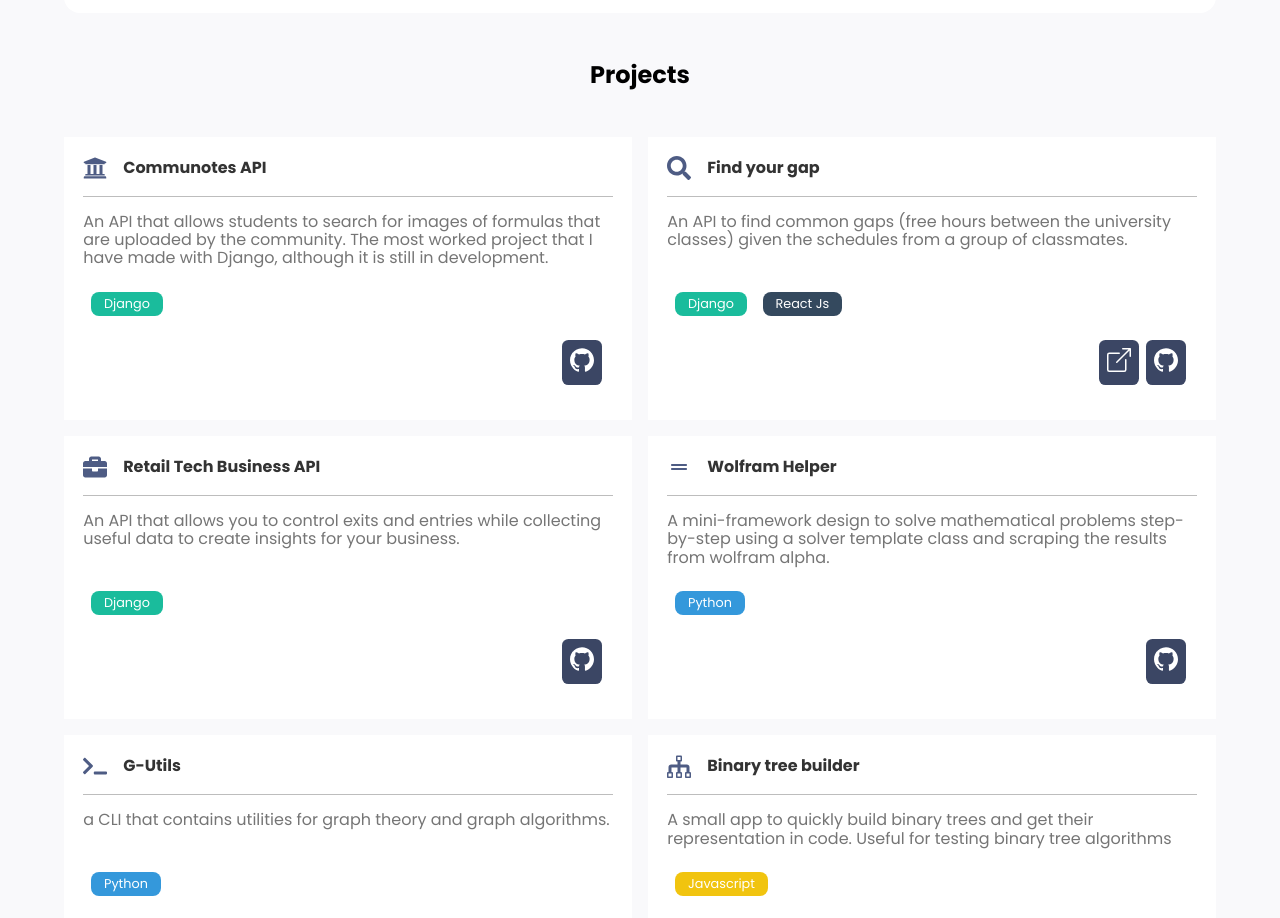
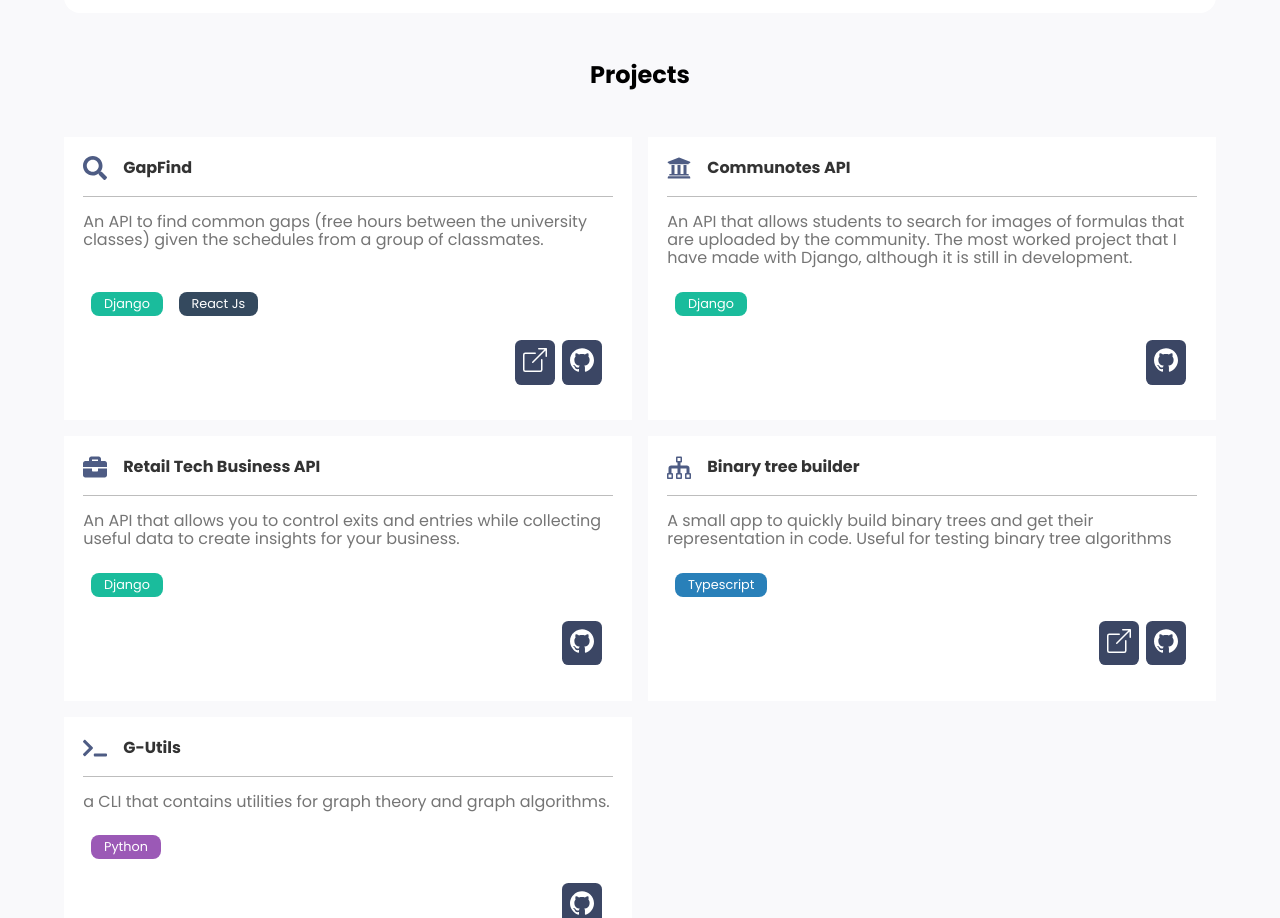
Before and after one commit to dgop92/portfolio, a React (Create React App) app: page / in a window 1280 px wide. Shown: the part 2060-2978 px from the top of the page. Built offline with nearby package versions, Linux system fonts and the light colour scheme.

Commit message:
project: update data of projects

```diff
--- a/src/constants/globals.js
+++ b/src/constants/globals.js
@@ -8,7 +8,7 @@ export const navItems = [
 export const techTagsOptions = {
   PYTHON: {
     name: "Python",
-    bgColor: "#3498DB",
+    bgColor: "#9B59B6",
   },
   DJANGO: {
     name: "Django",
@@ -22,4 +22,8 @@ export const techTagsOptions = {
     name: "Javascript",
     bgColor: "#F1C40F",
   },
+  TYPESCRIPT: {
+    name: "Typescript",
+    bgColor: "#2980B9",
+  },
 };
--- a/src/pages/Project/data.jsx
+++ b/src/pages/Project/data.jsx
@@ -13,19 +13,19 @@ import { techTagsOptions } from "../../constants/globals";
 
 export const projectItems = [
   {
+    name: "GapFind",
+    icon: <FaSearch />,
+    description: "FINDGAP_DESCRIPTION",
+    href: "https://github.com/dgop92/gfind",
+    viewProjectHref: "https://gapfind.netlify.app",
+    techTags: [techTagsOptions.DJANGO, techTagsOptions.REACTJS],
+  },
+  {
     name: "Communotes API",
     icon: <FaUniversity />,
     description: "COMMUNOTES_DESCRIPTION",
     href: "https://github.com/dgop92/communotes",
     techTags: [techTagsOptions.DJANGO],
-  },
-  {
-    name: "Find your gap",
-    icon: <FaSearch />,
-    description: "FINDGAP_DESCRIPTION",
-    href: "https://github.com/dgop92/find-your-gap-api",
-    viewProjectHref: "https://find-your-gap.netlify.app/home",
-    techTags: [techTagsOptions.DJANGO, techTagsOptions.REACTJS],
   },
   {
     name: "Retail Tech Business API",
@@ -35,11 +35,12 @@ export const projectItems = [
     techTags: [techTagsOptions.DJANGO],
   },
   {
-    name: "Wolfram Helper",
-    icon: <CgMathEqual />,
-    description: "WHELPER_DESCRIPTION",
-    href: "https://github.com/dgop92/wolfram-helper",
-    techTags: [techTagsOptions.PYTHON],
+    name: "Binary tree builder",
+    icon: <ImTree />,
+    description: "BINTREE_BUILDER_DESCRIPTION",
+    href: "https://github.com/dgop92/binary-tree-builder-typescript",
+    viewProjectHref: "https://binary-tree-builder.netlify.app/",
+    techTags: [techTagsOptions.TYPESCRIPT],
   },
   {
     name: "G-Utils",
@@ -47,14 +48,6 @@ export const projectItems = [
     description: "GUTILS_DESCRIPTION",
     href: "https://github.com/dgop92/gutils",
     techTags: [techTagsOptions.PYTHON],
-  },
-  {
-    name: "Binary tree builder",
-    icon: <ImTree />,
-    description: "BINTREE_BUILDER_DESCRIPTION",
-    href: "https://github.com/dgop92/binary-tree-builder",
-    viewProjectHref: "https://dgop92.github.io/binary-tree-builder",
-    techTags: [techTagsOptions.JS],
   },
 ];
 
@@ -66,6 +59,13 @@ export const extraProjects = [
     href: "https://github.com/dgop92/inevaup-negocios-react",
     viewProjectHref: "https://inevaup-negocios.netlify.app/login",
     techTags: [techTagsOptions.REACTJS],
+  },
+  {
+    name: "Wolfram Helper",
+    icon: <CgMathEqual />,
+    description: "WHELPER_DESCRIPTION",
+    href: "https://github.com/dgop92/wolfram-helper",
+    techTags: [techTagsOptions.PYTHON],
   },
   {
     name: "Schedule Maker",
```
